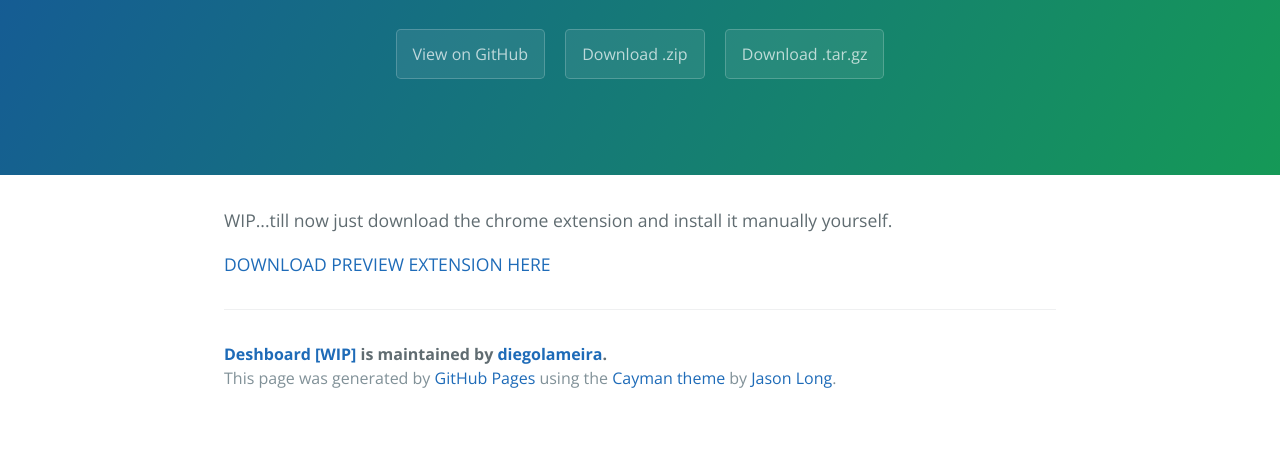
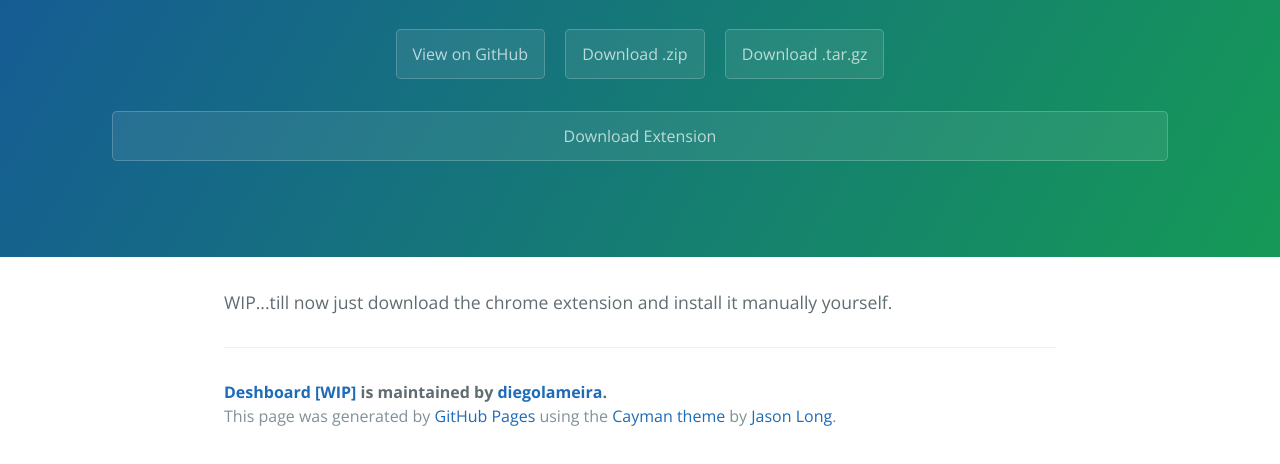
Before and after one commit to diegolameira/deshboard, a plain HTML site: page index.html in a window 1280 px wide. Shown: the part 208-672 px from the top of the page. Drawn offline with nearby package versions, Linux system fonts and the light colour scheme.

Commit message:
Update index.html

```diff
--- a/index.html
+++ b/index.html
@@ -16,12 +16,11 @@
       <a href="https://github.com/diegolameira/deshboard" class="btn">View on GitHub</a>
       <a href="https://github.com/diegolameira/deshboard/zipball/master" class="btn">Download .zip</a>
       <a href="https://github.com/diegolameira/deshboard/tarball/master" class="btn">Download .tar.gz</a>
+      <a href="https://github.com/diegolameira/deshboard/raw/master/extension.crx" style="display: block; margin: 1em" class="btn">Download Extension</a>
     </section>
 
     <section class="main-content">
       <p>WIP...till now just download the chrome extension and install it manually yourself.</p>
-
-<p><a href="https://github.com/diegolameira/deshboard/raw/master/extension.crx">DOWNLOAD PREVIEW EXTENSION HERE</a></p>
 
       <footer class="site-footer">
         <span class="site-footer-owner"><a href="https://github.com/diegolameira/deshboard">Deshboard [WIP]</a> is maintained by <a href="https://github.com/diegolameira">diegolameira</a>.</span>
```
